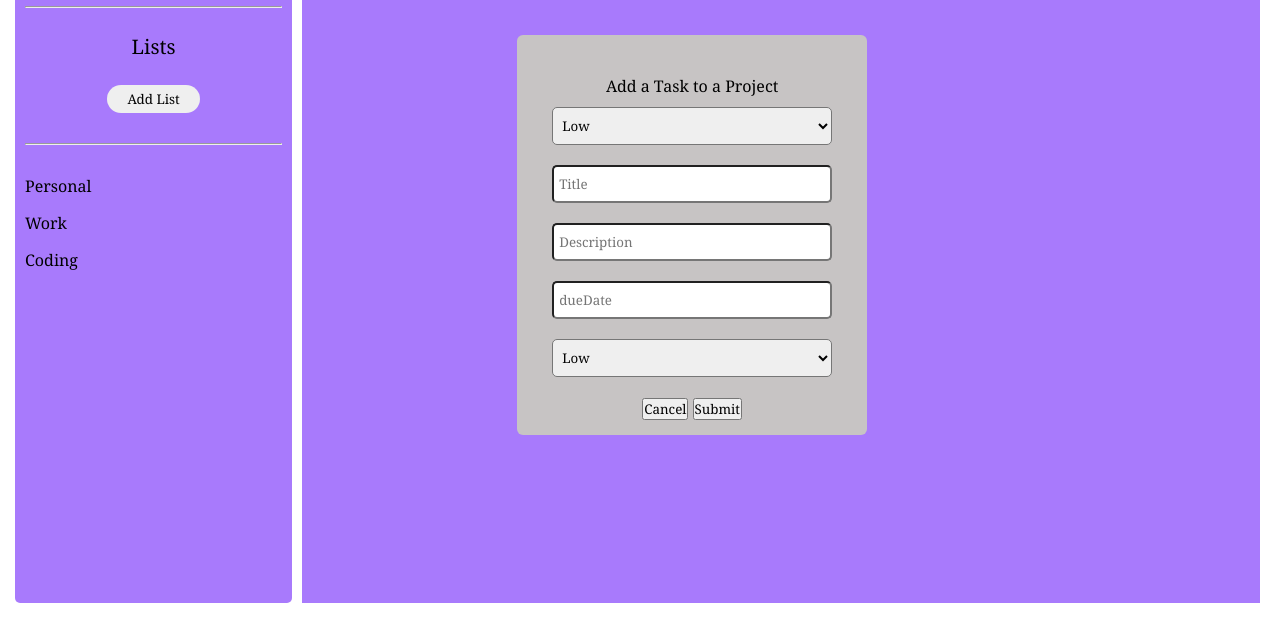
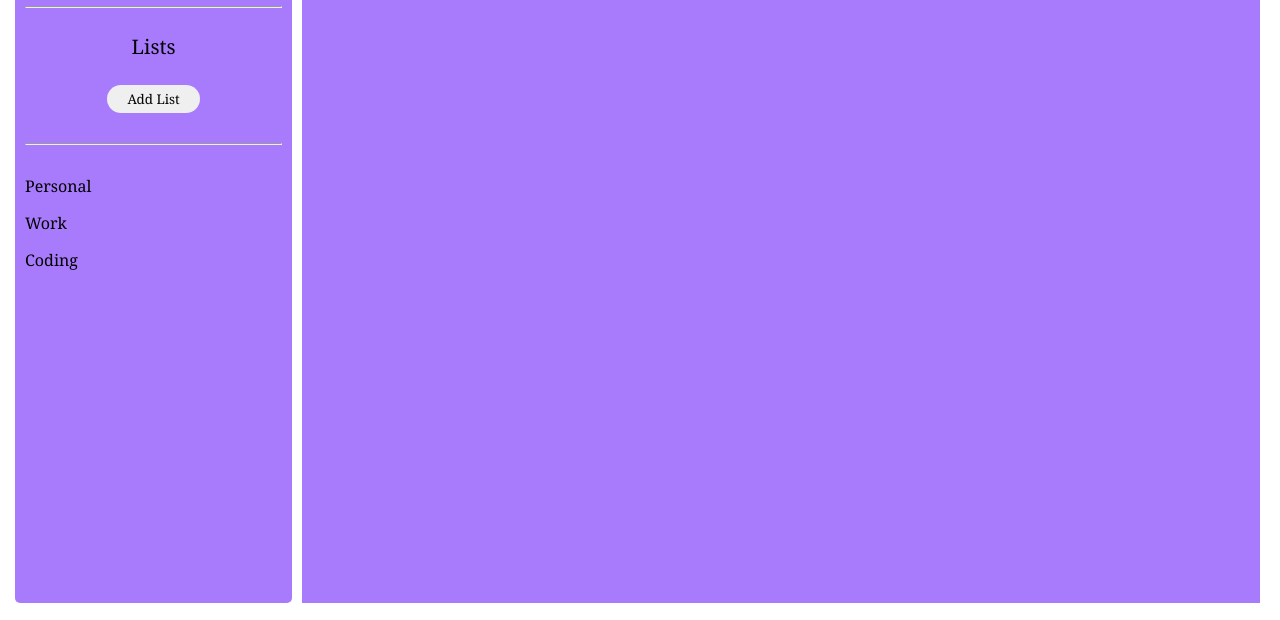
Before and after one commit to kwizl/todo-list, a plain HTML site: page index.html in a window 1280 px wide. Shown: the part 180-800 px from the top of the page. Drawn offline with Linux system fonts and the light colour scheme.

Commit message:
Create and delete todo list form dynamically

```diff
--- a/css/style.css
+++ b/css/style.css
@@ -70,11 +70,11 @@
   background-color: rgb(199, 196, 196);
   padding-top: 40px;
   width: 350px;
-  height: 400px;
+  height: 440px;
   text-align: center;
   border-radius: 6px;
   position: absolute;
-  top: calc((100vh - 400px) / 2);
+  top: calc((100vh - 440px) / 2);
   left: calc((100vh - 370px) / 2);
 }
 
@@ -83,7 +83,7 @@
   margin-bottom: 10px;
 }
 
-.task-form-field{
+.task-form-field {
   margin-bottom: 20px;
   width: 280px;
   padding: 8px 5px 8px 5px;
--- a/index.html
+++ b/index.html
@@ -14,7 +14,7 @@
       <div class="sidebar">
         <p class="title">To Do List</p>
         <div class="project">
-          <button class="new-project">Create Project</button>
+          <button id="btn-create__project" class="new-project">Create Project</button>
           <hr class="line">
         </div>
         <div class="list">
@@ -30,27 +30,7 @@
           </div>
         </div>
       </div>
-      <div class="main-content">
-
-        <form id="bla" class="project-form active">
-          <p>Add a Task to a Project</p>
-          <select name="Project" id="project" class="task-form-field" >
-            <option value="Low">Low</option>
-          </select><br>
-          <input type="text" id="title" class="task-form-field" placeholder="Title"><br/>
-          <input type="text" id="desc" class="task-form-field" placeholder="Description"><br/>
-          <input type="text" id="date" class="task-form-field" placeholder="dueDate"><br/>
-          <select name="Priority" id="priority" class="task-form-field" >
-            <option value="Low">Low</option>
-            <option value="Medium">Medium</option>
-            <option value="High">High</option>
-          </select>
-          <div class="project-submit" >
-            <button class="btn-form__cancel">Cancel</button>
-            <button class="btn-form__submit">Submit</button>
-          </div>
-        </form>
-
+      <div id="main-content" class="main-content">
         <div class="project-list__content">
           <div class="project-list">
             <p>Personal</p>
```
Also changed, not shown: js/main.js (+1 -1 lines).
